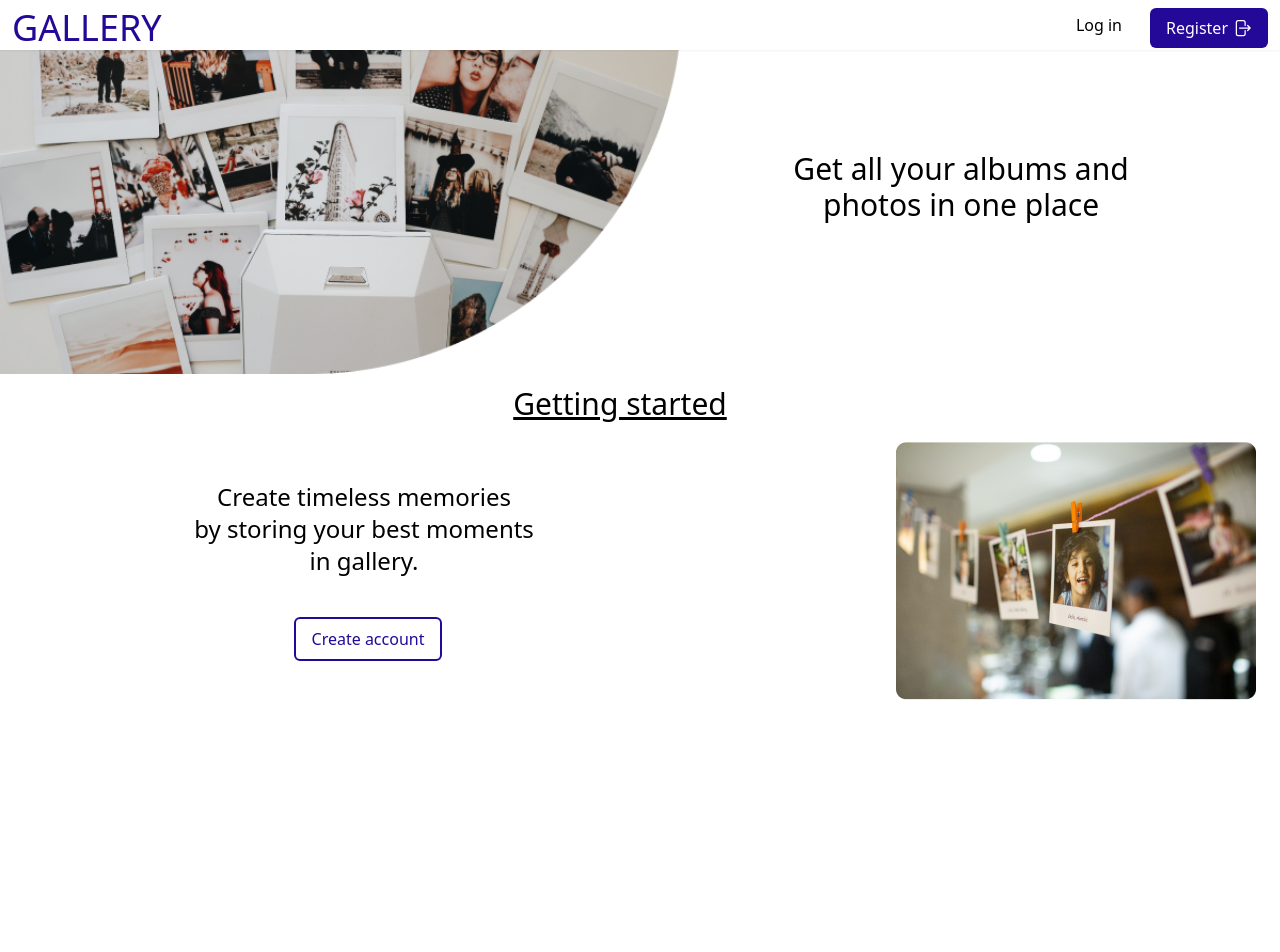
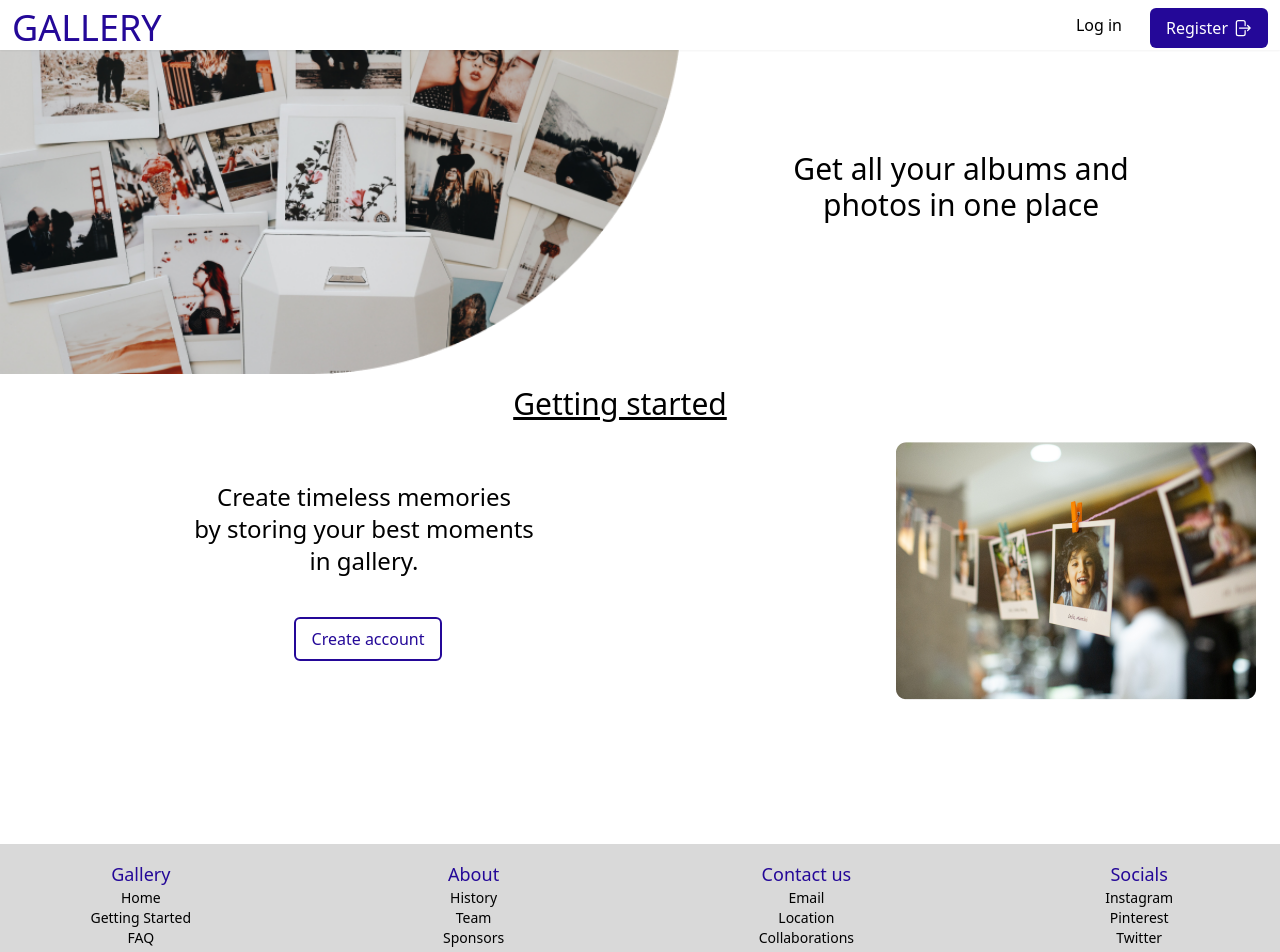
Before and after one commit to PeterNdumia/Gallery, a React (Create React App) app: page / in a window 1280 px wide. Shown: the top 952 px of the page. Before the commit the page ends 800 px from the top, so only its background shows below. Built offline with nearby package versions, Linux system fonts and the light colour scheme.

Commit message:
feat
Add Footer to Landing Page

```diff
--- a/src/App.js
+++ b/src/App.js
@@ -5,7 +5,7 @@ import LandingPage from './Pages/LandingPage';
 
 function App() {
     return (
-        <div className='w-[100vw] h-full'>
+        <div className=''>
             <Routes>
                 <Route path="/"  element={<LandingPage/>}></Route>
 
--- a/src/Pages/LandingPage/components/Footer.js
+++ b/src/Pages/LandingPage/components/Footer.js
@@ -0,0 +1,39 @@
+import React from 'react';
+
+function Footer() {
+    return (
+        <div className='container flex flex-col items-center mt-36 bg-grey w-full'>
+            <div className='flex md:flex-row flex-col justify-between w-full p-4'>
+                <div className='flex flex-col justify-center md:w-[20%] md:mt-0 mt-3'>
+                    <p className='text-lg text-primary text-center'>Gallery</p>
+                    <a href='#' className='hover:text-primary text-sm text-center '>Home</a>
+                    <a href='#' className='hover:text-primary text-sm text-center'>Getting Started</a>
+                    <a href='#' className='hover:text-primary text-sm text-center'>FAQ</a>
+                </div>
+                <div className='flex flex-col justify-center md:w-[20%] md:mt-0 mt-3'>
+                    <p className='text-lg text-primary text-center'>About</p>
+                    <a href='#' className='hover:text-primary text-sm text-center '>History</a>
+                    <a href='#' className='hover:text-primary text-sm text-center '>Team</a>
+                    <a href='#' className='hover:text-primary text-sm text-center '>Sponsors</a>
+                </div>
+                <div className='flex flex-col justify-center md:w-[20%] md:mt-0 mt-3'>
+                    <p className='text-lg text-primary text-center'>Contact us</p>
+                    <a href='#' className='hover:text-primary text-sm text-center'>Email</a>
+                    <a href='#' className='hover:text-primary text-sm text-center'>Location</a>
+                    <a href='#' className='hover:text-primary text-sm text-center'>Collaborations</a>
+                </div>
+                <div className='flex flex-col justify-center md:w-[20%] md:mt-0 mt-3'>
+                    <p className='text-lg text-primary text-center'>Socials</p>
+                    <a href='#' className='hover:text-primary text-sm text-center'>Instagram</a>
+                    <a href='#' className='hover:text-primary text-sm text-center'>Pinterest</a>
+                    <a href='#' className='hover:text-primary text-sm text-center'>Twitter</a>
+                </div>
+
+
+            </div>
+            <p className='mt-4 mb-2 text-sm'>Gallery@2023 Created by Peter Ndumia</p>
+        </div>
+    );
+}
+
+export default Footer;
--- a/src/Pages/LandingPage/index.js
+++ b/src/Pages/LandingPage/index.js
@@ -1,5 +1,6 @@
 import React from 'react';
 import AboutSection from './components/AboutSection';
+import Footer from './components/Footer';
 import GettingStartedSection from './components/GettingStartedSection';
 import NavBar from './components/NavBar';
 
@@ -9,6 +10,7 @@ function LandingPage() {
             <NavBar/>
             <AboutSection/>
             <GettingStartedSection/>
+            <Footer/>
         </div>
     );
 }
--- a/tailwind.config.js
+++ b/tailwind.config.js
@@ -12,15 +12,16 @@ module.exports = {
       'lg': '1024px',
       'xl': '1280px',
       '2xl': '1536px',
-      '3xl':'1680px',
-      '4xl':'1786px',
+
     },
     colors: {
       'primary': '#240898',
       'white':'#FFFFFF',
-      'black':'#000000'
+      'black':'#000000',
+      'grey':"#D9D9D9"
     },
-    extend: {},
+    extend: {
+    },
   },
   plugins: [],
 }
```
